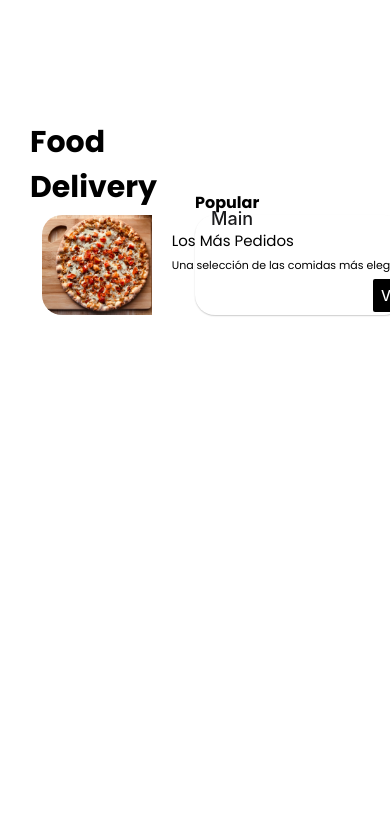
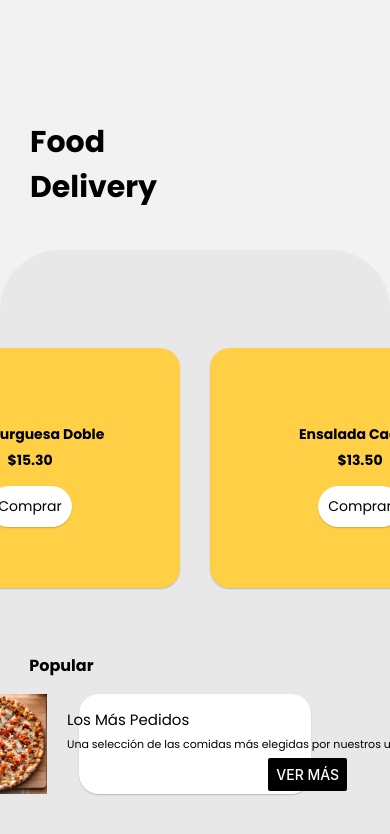
Before and after one commit to Sebaspallero/SebastianPallero-ReactNative-App, a React Native app: screen / in a window 390 px wide. Shown: the top 834 px of the page. Built offline with nearby package versions, Linux system fonts and the light colour scheme.

Commit message:
[feature] fix React Navigation

```diff
--- a/src/App.js
+++ b/src/App.js
@@ -1,5 +1,4 @@
-import { View, ActivityIndicator, ScrollView} from 'react-native';
-import { Header} from './components/index';
+import { View, ActivityIndicator} from 'react-native';
 import { useFonts } from 'expo-font';
 import {styles} from './utils/styles';
 import AppNavigator from './navigation/index';
@@ -25,11 +24,6 @@ export default function App() {
   }
 
   return (
-    <ScrollView>
-      <View style={styles.container}>
-        <Header/>
-        <AppNavigator/>
-      </View>
-    </ScrollView>
+    <AppNavigator/>
   );
 }
--- a/src/components/CategoryCard/index.js
+++ b/src/components/CategoryCard/index.js
@@ -15,7 +15,7 @@ const CategoryCard = ({navigation}) => {
                 <Button
                 color='black'
                 title='Ver Más'
-                onPress={()=> navigation.navigate('PopularCategory') }/>
+                onPress={()=> navigation.navigate('Popular') }/>
             </View>
           </View>
         </View>
--- a/src/components/CategoryCard/styles.js
+++ b/src/components/CategoryCard/styles.js
@@ -6,7 +6,6 @@ export const styles = StyleSheet.create({
         alignItems:'flex-start',
         width:'85%',
         marginVertical:5,
-        marginLeft:'10%',
         marginBottom:'10%'
     },
 
--- a/src/components/header/styles.js
+++ b/src/components/header/styles.js
@@ -3,7 +3,6 @@ import { StyleSheet } from "react-native";
 export const styles = StyleSheet.create({
 
     headerContainer:{
-        backgroundColor:'white',
         width:'100%',
         height:250,
         justifyContent:'center',
--- a/src/navigation/index.jsx
+++ b/src/navigation/index.jsx
@@ -1,5 +1,6 @@
 import { NavigationContainer } from "@react-navigation/native";
 import React from "react";
+import { View } from "react-native";
 
 import ShopNavigator from "./shop";
 
--- a/src/navigation/shop.jsx
+++ b/src/navigation/shop.jsx
@@ -8,8 +8,18 @@ const Stack = createNativeStackNavigator();
 const ShopNavigator = () =>{
     return(
         <Stack.Navigator initialRouteName="Main">
-            <Stack.Screen name="Main" component={Main}/>
-            <Stack.Screen name="Popular" component={PopularCategory}/>
+            <Stack.Screen
+                name="Main"
+                component={Main}
+                options={{
+                    headerShown: false,
+                }}/>
+            <Stack.Screen
+                name="Popular"
+                component={PopularCategory}
+                options={{
+                    headerShown: false,
+                }}/>
         </Stack.Navigator>
     )
 };
--- a/src/screens/main/index.js
+++ b/src/screens/main/index.js
@@ -1,10 +1,11 @@
-import { FlatList, View} from 'react-native'
+import { FlatList, View, ScrollView} from 'react-native'
 import React from 'react'
+import { Header } from '../../components'
 import ItemList from '../../components/item-list/index'
 import CategoryCard from '../../components/CategoryCard/index'
 import {styles} from './styles'
 
-const Main = () => {
+const Main = ({navigation}) => {
 
     const products = [
         {
@@ -34,6 +35,8 @@ const Main = () => {
       ]
 
   return (
+    <ScrollView>
+      <Header/>
       <View style={styles.mainContainer}>
         <FlatList
         showsHorizontalScrollIndicator={false}
@@ -42,8 +45,9 @@ const Main = () => {
         keyExtractor= {(item) => item.id}
         renderItem= {({item})=> <ItemList item={item}/>}
         />
-      <CategoryCard/>
+        <CategoryCard navigation={navigation}/>
       </View>
+    </ScrollView>
   )
 }
 
--- a/src/screens/main/styles.js
+++ b/src/screens/main/styles.js
@@ -5,13 +5,12 @@ const {height, width} = Dimensions.get('window')
 export const styles = StyleSheet.create({
 
     mainContainer:{
-        backgroundColor:'#F5F5F5',
-        height:'70%',
+        backgroundColor:'#E8E8E8',
         justifyContent:'center',
         alignItems:'center',
+        height: 600,
         borderTopLeftRadius: 60,
         borderTopRightRadius: 60,
-
+        paddingTop:'10%',
     },
-
 })
--- a/src/screens/popularCategory/index.js
+++ b/src/screens/popularCategory/index.js
@@ -1,4 +1,4 @@
-import { View, Text, Image } from 'react-native'
+import { View, Text, Image, Button } from 'react-native'
 import React from 'react'
 import {styles} from './styles'
 
```
Lines whose indentation alone changed are shown as unchanged.
